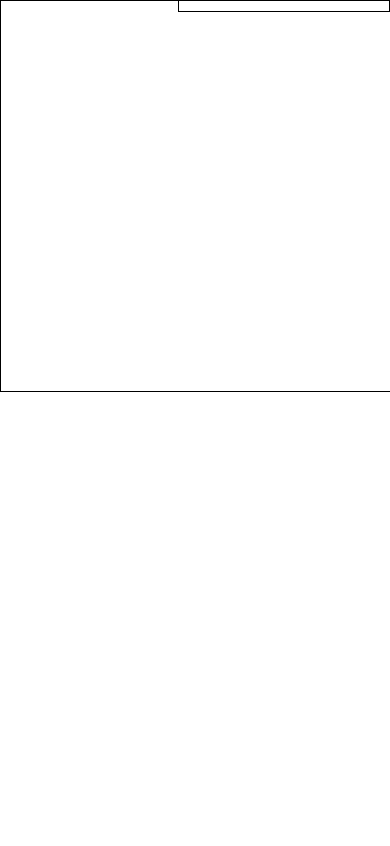
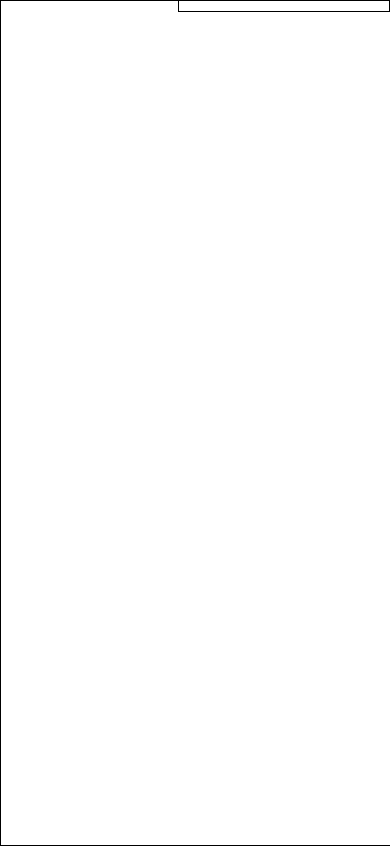
Before and after one commit to bencoder/JayData, a plain HTML site: page index.html in a window 390 px wide. Drawn offline with Linux system fonts and the light colour scheme.

Commit message:
Fix canvas size and audio param menu bug

```diff
--- a/index.html
+++ b/index.html
@@ -13,10 +13,12 @@
     <script type="text/javascript" src="visualiser.js"></script>
     <script type="text/javascript" src="main.js"></script>
     <style type="text/css">
-        body {
+        html, body {
             margin:0; padding: 0; position: relative;
+            width:100%; height:100%;
         }
         canvas {
+            display:block;
             width:100%;
             height:100%;
             margin: 0;
@@ -39,7 +41,7 @@
     </style>
 </head>
 <body style="position: relative">
-    <canvas id="canvas" width="1000" height="1000" style="border:1px solid black"></canvas>
+    <canvas id="canvas" style="border:1px solid black"></canvas>
     <div id="properties">
     </div>
 <script type="text/javascript">
--- a/main.js
+++ b/main.js
@@ -4,18 +4,8 @@ function Position(x,y) {
 }
 
 function resizeCanvasToDisplaySize(canvas) {
-  // look up the size the canvas is being displayed
-  const width = canvas.clientWidth;
-  const height = canvas.clientHeight;
-
-  // If it's resolution does not match change it
-  if (canvas.width !== width || canvas.height !== height) {
-    canvas.width = width;
-    canvas.height = height;
-    return true;
-  }
-
-  return false;
+  canvas.width = window.innerWidth;
+  canvas.height = window.innerHeight;
 }
 
 
@@ -108,6 +98,9 @@ function jaydata(canvasId, propertiesId, buttonId) {
       } catch (e) {}
       audioParamContextMenu = null;
     }
+    if (event.button !== 0) {
+      return;
+    }
     selectedNode = null;
     const x = event.offsetX;
     const y = event.offsetY;
@@ -151,7 +144,7 @@ function jaydata(canvasId, propertiesId, buttonId) {
         return;
       }
       if (event === 'audioParam') {
-        node.createAudioParamContextMenu(selectedNode);
+        audioParamContextMenu = node.createAudioParamContextMenu(selectedNode);
         return;
       }
     }
--- a/node.js
+++ b/node.js
@@ -173,6 +173,11 @@ var JayDataNode = {
       propertiesDiv.appendChild(element);
     });
 
+    //early return
+    if (this.audioConnections.length + this.audioParamConnections.length === 0) {
+      return propertiesDiv;
+    }
+
     const connectionsDiv = document.createElement('div');
     connectionsDiv.innerHTML = '<h3>Outputs</h3>';
 
```
